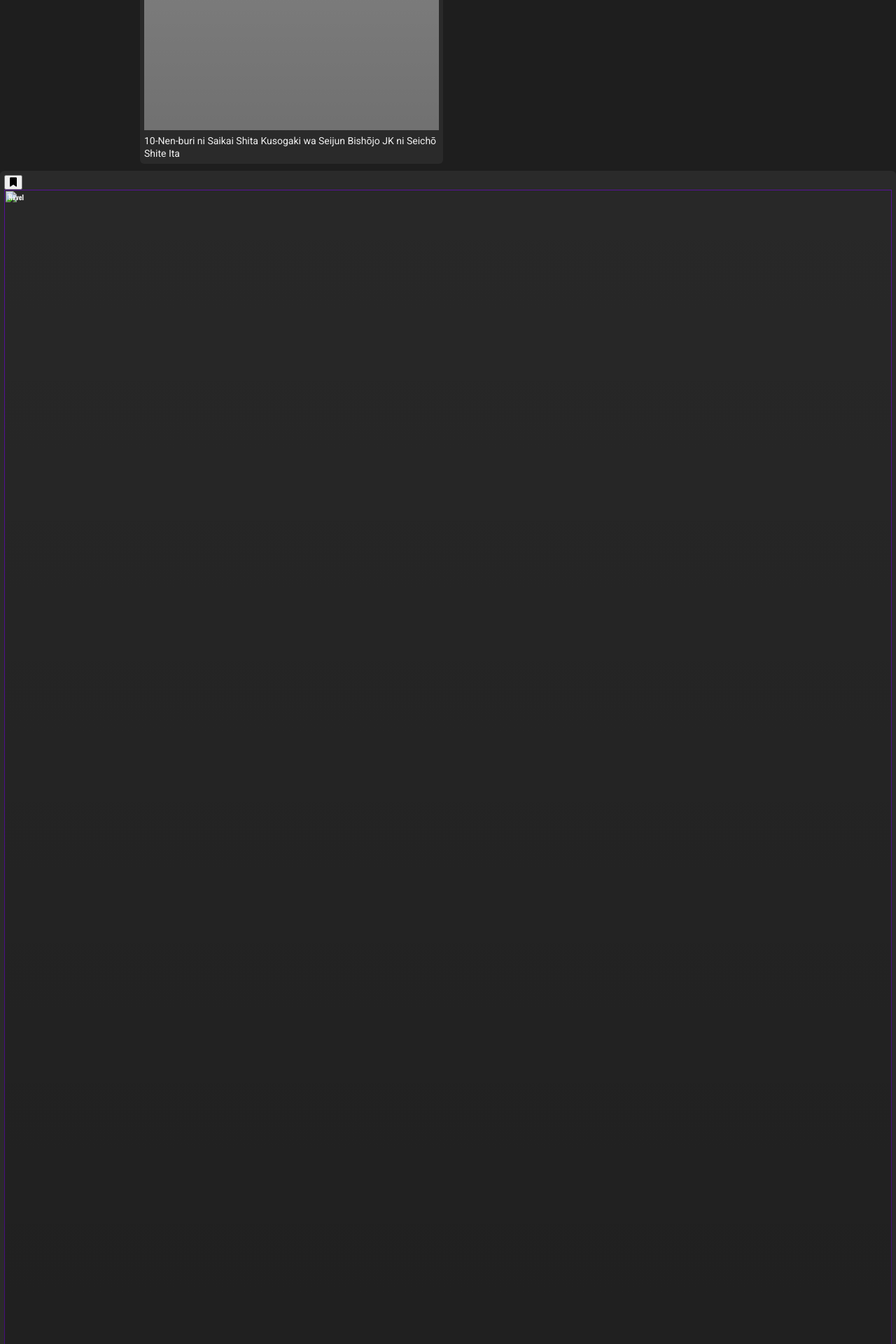
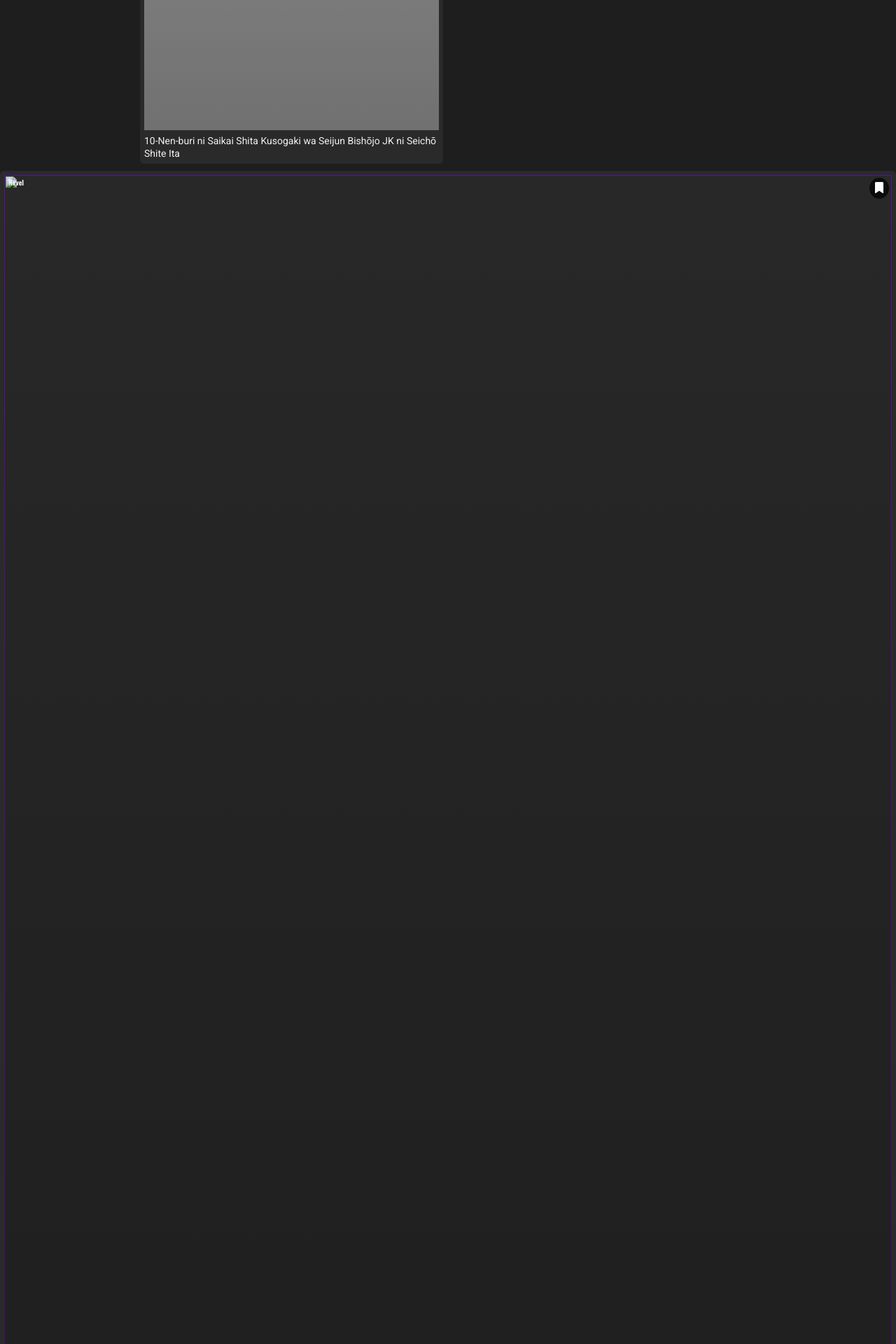
Before and after one commit to RJ-Novels/RJ-Novels, a Jekyll site: the page built from index.html, in a window 1280 px wide. Shown: the part 3125-5045 px from the top of the page at 70% size. Built offline with Jekyll 4.4.1, drawn with Linux system fonts in a browser that asks for light colours; grey boxes are pictures that could not be loaded.

Commit message:
Update style.css

```diff
--- a/assets/css/style.css
+++ b/assets/css/style.css
@@ -316,3 +316,25 @@
     transform: translateY(-3px);
     background: #333333;
 }
+/* SAVED icon */
+.novel-card {
+  position: relative;
+}
+
+.save-btn {
+  position: absolute;
+  top: 10px;
+  right: 10px;
+  background: rgba(0,0,0,0.7);
+  border: none;
+  color: white;
+  font-size: 16px;
+  padding: 6px 8px;
+  border-radius: 50%;
+  cursor: pointer;
+  z-index: 5;
+}
+
+.save-btn.saved {
+  color: #ff4d6d;
+}
```
